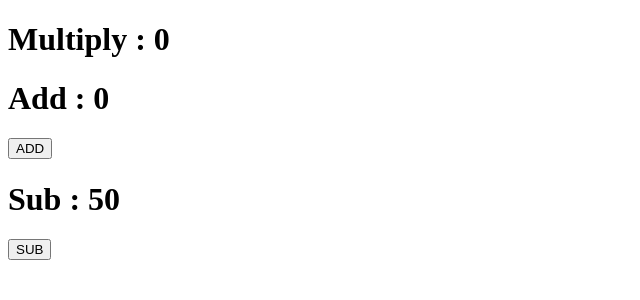
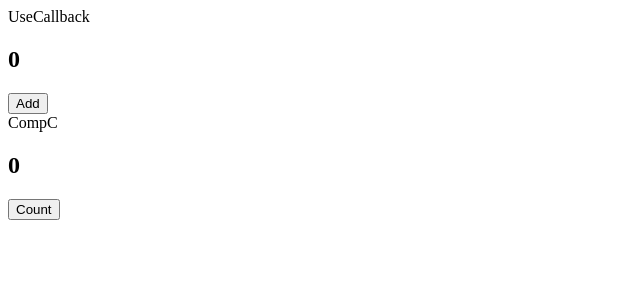
Before and after one commit to coding-destini/React-Hooks, a React (Create React App) app: page / in a window 1280 px wide. Shown: the top 300 px of the page, without its empty margins (0-640 px from the left). Built offline with nearby package versions, Linux system fonts and the light colour scheme.

Commit message:
add UseCallBack hook

```diff
--- a/src/App.js
+++ b/src/App.js
@@ -6,6 +6,7 @@ import UseRef from './Components/UseRef/UseRef'
 import UseLayoutEffect from './Components/UseLayoutEffect/UseLayoutEffect'
 import UseContext from './Components/UseContext/UseContext'
 import UseMemo from './Components/UseMemo/UseMemo'
+import UseCallback from './Components/UseCallback/UseCallback'
 
 export default function App() {
   return (
@@ -16,7 +17,8 @@ export default function App() {
       {/* <UseRef />  */}
       {/* <UseLayoutEffect />  */}
       {/* <UseContext />  */}
-      <UseMemo />
+      {/* <UseMemo />  */}
+      <UseCallback />
     </div>
   )
 }
--- /dev/null
+++ b/src/Components/UseCallback/CompC.js
@@ -0,0 +1,10 @@
+import React ,{memo} from 'react'
+
+const CompC = ({Learning,count}) => {
+    console.log("***********COMP C **************")
+  return (
+    <div>CompC</div>
+  )
+}
+
+export default memo(CompC)
--- /dev/null
+++ b/src/Components/UseCallback/UseCallback.js
@@ -0,0 +1,24 @@
+import React, { useCallback, useState } from 'react'
+import CompC from './CompC';
+
+const UseCallback = () => {
+    const [num, setnum] = useState(0);
+    const [count,setcount] = useState(0);
+
+    const Learning = useCallback(()=>{
+
+    },[ ])
+
+  return (
+    <div>UseCallback
+        <br />
+        <h2>{num}</h2>
+        <button onClick={()=>setnum(num+2)}>Add</button>
+        <CompC Learning={Learning} />
+        <h2>{count}</h2>
+        <button onClick={()=>setcount(count+1)}>Count</button>
+    </div>
+  )
+}
+
+export default UseCallback
--- a/src/Components/UseMemo/UseMemo.js
+++ b/src/Components/UseMemo/UseMemo.js
@@ -8,7 +8,7 @@ const UseMemo = () => {
        const multiply=useMemo(function multiplication(){
         console.log("**************")
         return add*10
-       },[sub])
+       },[add])
 
 
   return (
```
